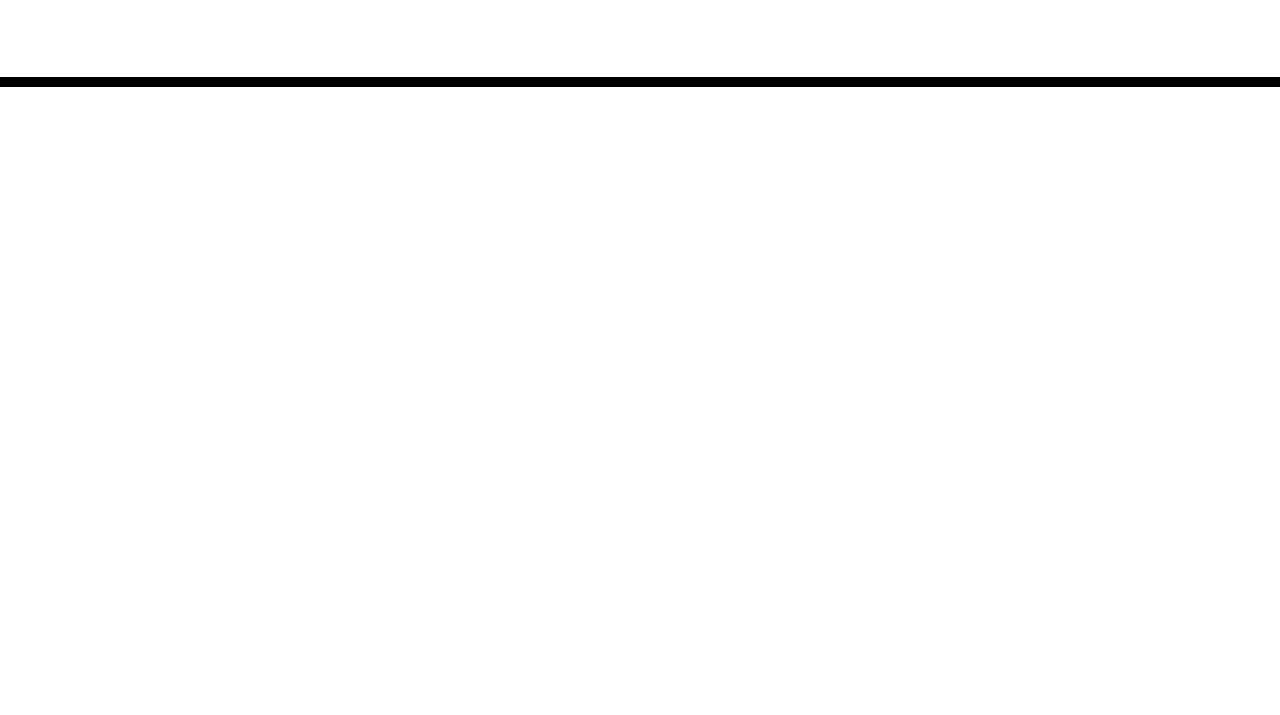
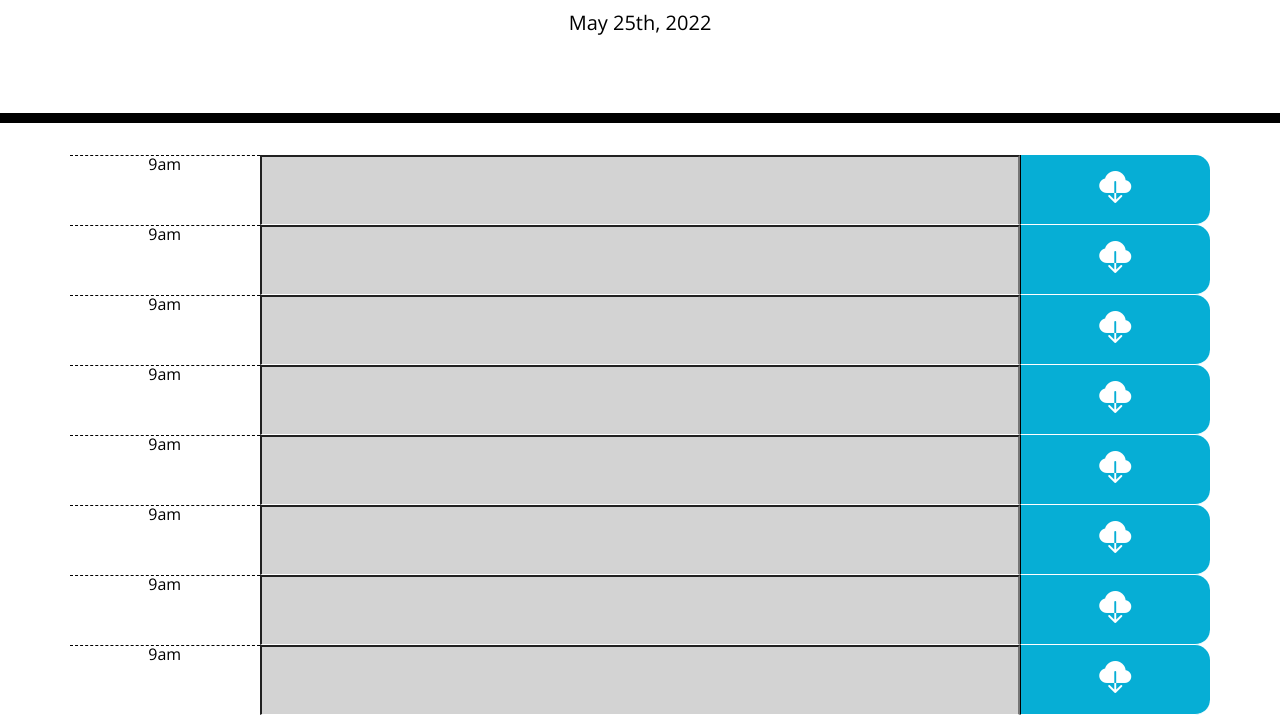
Before and after one commit to celestealexmoore/workDay_Scheduler, a plain HTML site: page index.html in a window 1280 px wide. Shown: the part 181-896 px from the top of the page. Before the commit the page ends 800 px from the top, so only its background shows below. Drawn offline with nearby package versions, Linux system fonts and the light colour scheme; files that its build step writes are made by us from their sources.

Commit message:
added bootstrap cdn and icon, created timeblocks, added date via Moment.js

```diff
--- a/Assets/script.js
+++ b/Assets/script.js
@@ -0,0 +1,42 @@
+const currentDay = document.getElementById("currentDay");
+const timeblockParent = document.getElementById("timeblockParent");
+let blockTime = 9;
+
+currentDay.innerHTML = moment().format("MMMM Do, YYYY");
+
+for (let i = 0; i < 8; i++) {
+  const timeblockRow = document.createElement("div");
+  const timeblockHr = document.createElement("div");
+  const timeblockText = document.createElement("input");
+  const saveBtnParent = document.createElement("i");
+
+  timeblockRow.setAttribute("class", "row time-block");
+  timeblockHr.setAttribute("class", "col hour");
+  timeblockText.setAttribute("class", "col-8 text form-control");
+  timeblockText.setAttribute("type", "text");
+  saveBtnParent.setAttribute(
+    "class",
+    "col saveBtn bi bi-cloud-download-fill fa-2x align-bottom"
+  );
+
+  timeblockHr.innerText = blockTime + "am";
+
+  if(blockTime < 10) {
+      timeblockText.setAttribute('class', 'past col-8 text');
+  }
+
+  timeblockParent.appendChild(timeblockRow);
+  timeblockRow.appendChild(timeblockHr);
+  timeblockRow.appendChild(timeblockText);
+  timeblockRow.appendChild(saveBtnParent);
+}
+
+
+// WHEN I view the timeblocks for that day
+// THEN each timeblock is color coded to indicate whether it is in the past, present, or future
+// WHEN I click into a timeblock
+// THEN I can enter an event
+// WHEN I click the save button for that timeblock
+// THEN the text for that event is saved in local storage
+// WHEN I refresh the page
+// THEN the saved events persist
--- a/Assets/style.css
+++ b/Assets/style.css
@@ -1,5 +1,5 @@
 body {
-    font-family: 'Open Sans', sans-serif;
+  font-family: "Open Sans", sans-serif;
   font-size: 16px;
   line-height: 1;
 }
@@ -32,8 +32,11 @@ body {
 
 .row {
   white-space: pre-wrap;
-    height: 80px;
-    border-top: 1px solid white;
+  height: 70px;
+}
+
+.text {
+  border-bottom: 1px solid white;
 }
 
 .hour {
@@ -62,10 +65,13 @@ body {
   border-top-right-radius: 15px;
   border-bottom-right-radius: 15px;
   background-color: #06aed5;
+  border-bottom: 1px solid white;
   color: white;
+  line-height: 2;
 }
 
-  .saveBtn i:hover {
+.saveBtn:hover {
   font-size: 20px;
   transition: all 0.3s ease-in-out;
+  cursor: pointer;
 }
--- a/index.html
+++ b/index.html
@@ -18,7 +18,11 @@
       href="https://fonts.googleapis.com/css?family=Open+Sans&display=swap"
       rel="stylesheet"
     />
-    <link rel="stylesheet" href="style.css" />
+    <link
+      rel="stylesheet"
+      href="https://cdn.jsdelivr.net/npm/bootstrap-icons@1.3.0/font/bootstrap-icons.css"
+    />
+    <link rel="stylesheet" href="./Assets/style.css" />
     <title>Work Day Scheduler</title>
   </head>
 
@@ -28,11 +32,10 @@
       <p class="lead">A simple calendar app for scheduling your work day</p>
       <p id="currentDay" class="lead"></p>
     </header>
-    <div class="container">
-      <!-- Timeblocks go here -->
-    </div>
+    <div id="timeblockParent" class="container"></div>
 
     <script src="https://cdnjs.cloudflare.com/ajax/libs/jquery/3.2.1/jquery.min.js"></script>
-    <script src="https://cdnjs.cloudflare.com/ajax/libs/moment.js/2.24.0/moment.min.js"></script>
+    <script src="https://cdnjs.cloudflare.com/ajax/libs/moment.js/2.29.3/moment.min.js"></script>
+    <script src="Assets/script.js"></script>
   </body>
 </html>
```
Lines whose indentation alone changed are shown as unchanged.
